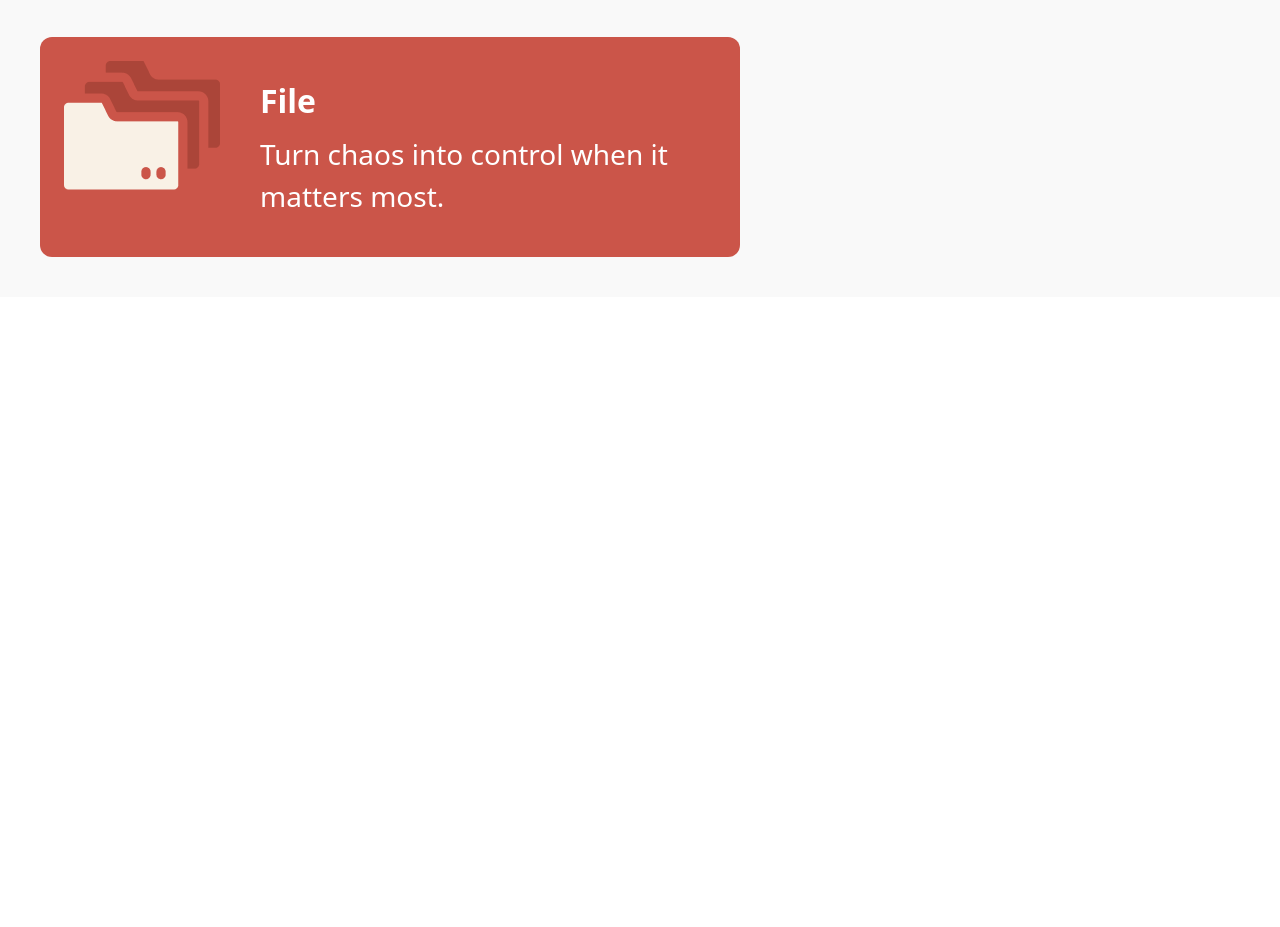
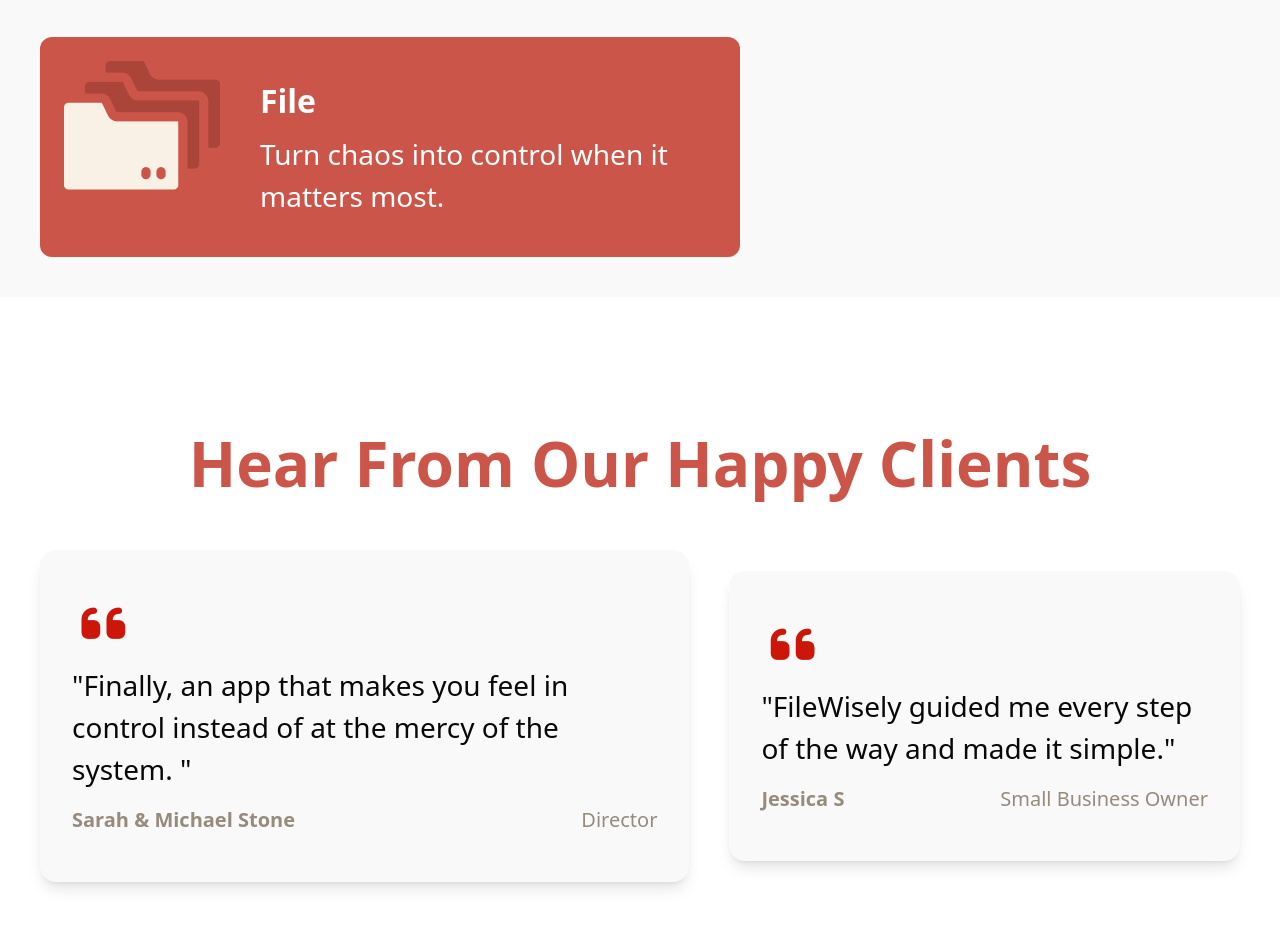
Before and after one commit to Shohan407/Landing-Page-F3, a plain HTML site: page index.html in a window 1280 px wide. Shown: the part 2823-3750 px from the top of the page. Before the commit the page ends 3120 px from the top, so only its background shows below. Drawn offline with nearby package versions, Linux system fonts and the light colour scheme.

Commit message:
Client Section done

```diff
--- a/index.html
+++ b/index.html
@@ -7,6 +7,8 @@
     <title>Landing Page F3</title>
     <link rel="stylesheet" href="style.css">
     <script src="https://cdn.jsdelivr.net/npm/@tailwindcss/browser@4"></script>
+    <link rel="stylesheet" href="https://cdnjs.cloudflare.com/ajax/libs/font-awesome/7.0.1/css/all.min.css">
+
     <!-- <link href="https://cdn.jsdelivr.net/npm/daisyui@5" rel="stylesheet" type="text/css" /> -->
 
 
@@ -151,7 +153,7 @@
                     <div class="flex flex-col gap-y-2  justify-center  ">
                         <h2 class="text-[32px] text-white font-bold  ">Prepare</h2>
                         <p class="text-[28px] text-white font-normal ">Capture the condition of your property before
-disaster strikes.</p>
+                            disaster strikes.</p>
                     </div>
                 </div>
                 <div class="h-[220px] w-[700px] flex  py-6 px-6 rounded-xl gap-10  bg-[#CB5549]">
@@ -173,9 +175,35 @@ disaster strikes.</p>
             </div>
         </section>
 
+        <!-- Client Section -->
 
+        <Section class="h-auto w-auto flex flex-col items-center py-30 px-10 gap-y-10  text-center justify-around">
+            <h2 class="text-secondary-red text-[62px] font-bold  ">Hear From Our
+                Happy Clients</h2>
+            <div class="flex flex-row items-center text-left gap-x-10">
+                <div class=" bg-[#F9F9F9] py-12 px-8 rounded-[16px] flex flex-col gap-y-4 shadow-secondary max-w-[700px]">
+                    <i class="fa-solid fa-quote-left text-[50px] text-[#CC1609]"></i>
+                    <p class="text-[#090809] text-[28px] font-normal ">"Finally, an app that makes you feel in control instead of at the
+                        mercy of the system. "</p>
+                        <div class="flex justify-between">
+                            <p class="text-[#968B7C] font-bold text-xl">Sarah & Michael Stone</p>
+                            <p class="text-[#968B7C]  text-xl">Director</p>
+                        </div>
+                </div>
+                <div class="bg-[#F9F9F9] py-12 px-8 rounded-[16px] flex flex-col gap-y-4 shadow-secondary max-w-[700px]">
+                    <i class="fa-solid fa-quote-left text-[50px] text-[#CC1609]"></i>
+                    <p class="text-[#090809] text-[28px] font-normal ">"FileWisely guided me every step of the way and made it simple."</p>
+                        <div class="flex justify-between">
+                            <p class="text-[#968B7C] font-bold text-xl" >Jessica S</p>
+                            <p class="text-[#968B7C]  text-xl">Small Business Owner</p>
+                        </div>
+                </div>
 
+            </div>
+
+        </Section>
     </main>
+
 
 
 </body>
```
